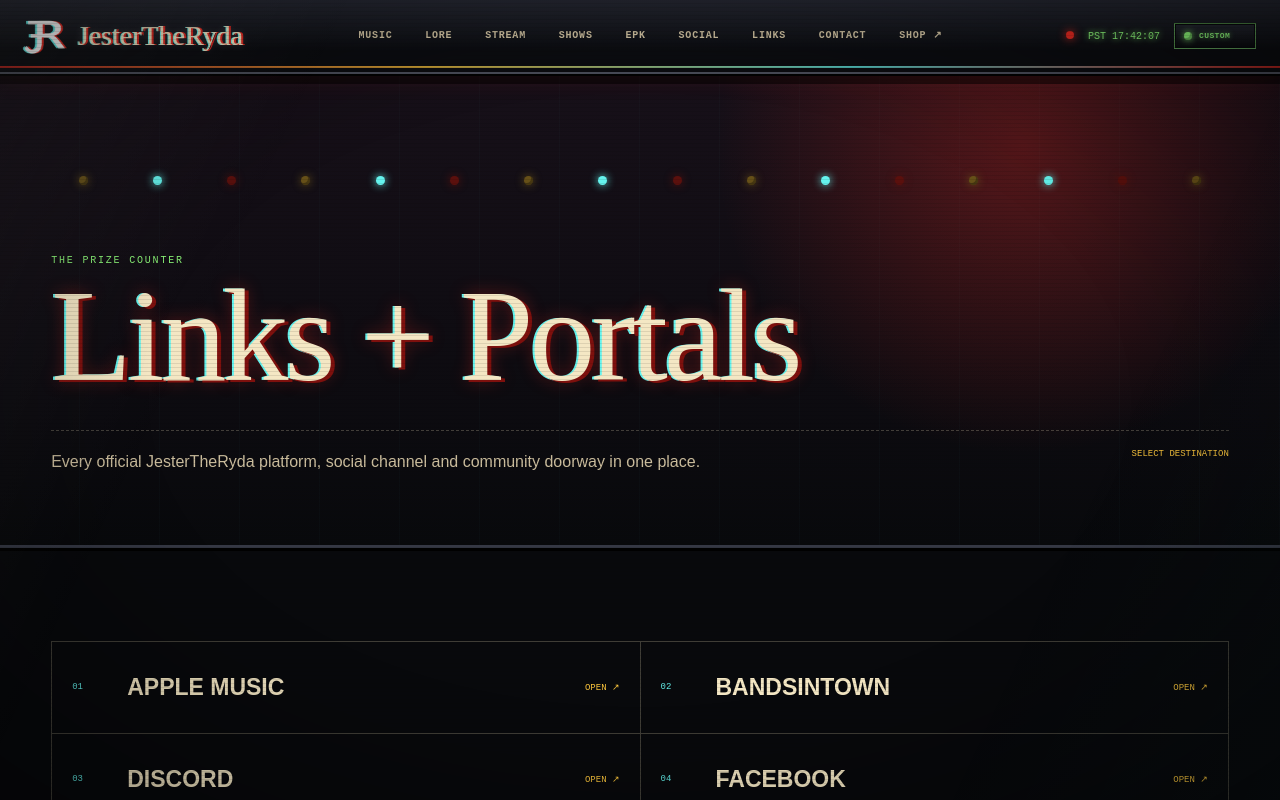
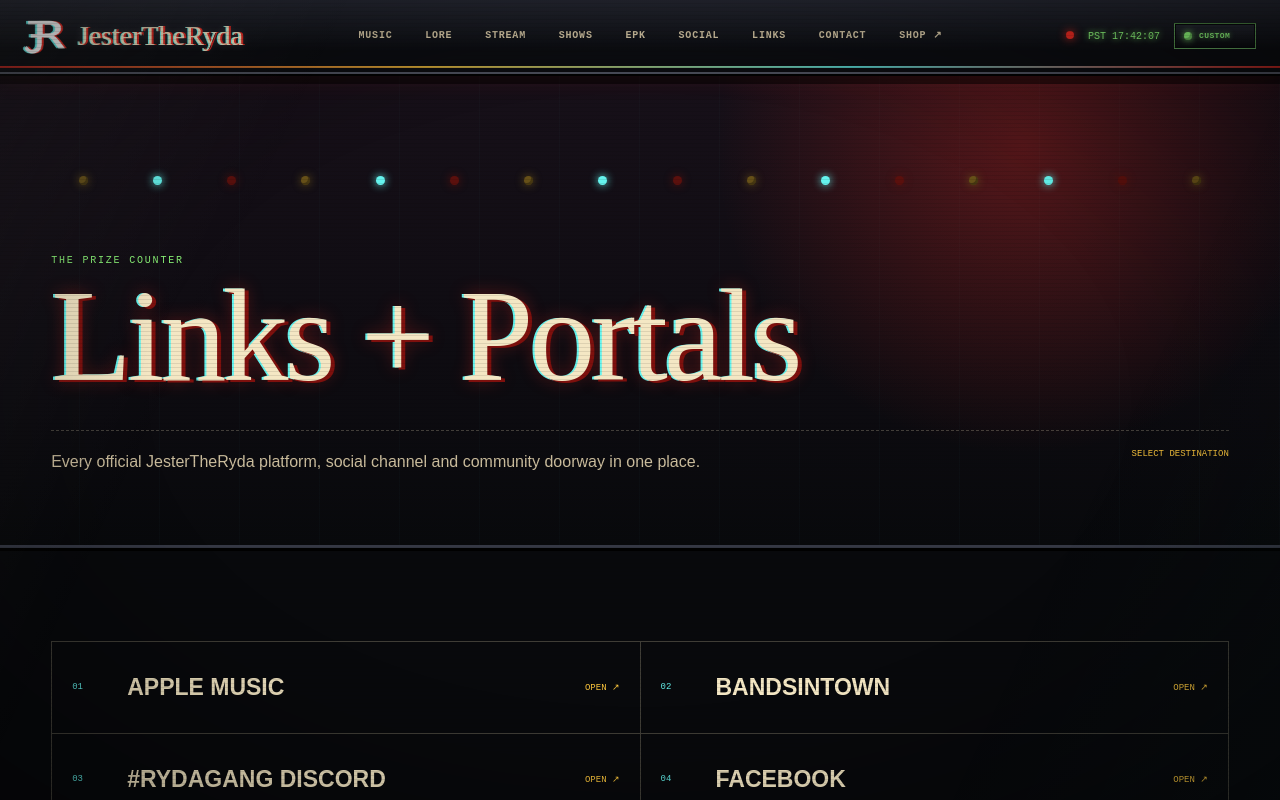
Before and after one commit to HellHarborEntertainment/new.jestertheryda.com, a Next.js app: page /links in a window 1280 px wide. Shown: the top 800 px of the page. Built offline with nearby package versions, Linux system fonts and the light colour scheme.

Commit message:
Add native configurable short-link portals

```diff
--- a/app/components/site-chrome.tsx
+++ b/app/components/site-chrome.tsx
@@ -99,7 +99,6 @@
       <div ref={cursorRef} className="arcade-cursor" aria-hidden="true" />
       <header className="cabinet-header">
         {/* Vinext's development RSC router currently throws during internal Link transitions; a full document navigation is deliberate here. */}
-        {/* eslint-disable-next-line @next/next/no-html-link-for-pages */}
         <a className="cabinet-brand" href="/" aria-label="JesterTheRyda home">
           <img src="/media/jtr-mark.png" alt="" />
           <span className="vampiress">JesterTheRyda</span>
--- a/app/data.ts
+++ b/app/data.ts
@@ -17,22 +17,7 @@
   { title: "Feeding a Beast Called Hate", artist: "Poltergyst", year: "Featured", image: "/media/cover-fabch.webp", href: "https://nav.ThePoltergyst.com/fabch", kind: "FEATURED APPEARANCE", code: "FEAT-06" },
 ];
 
-export const socialLinks = [
-  ["Apple Music", "https://nav.JesterTheRyda.com/apple"],
-  ["Bandsintown", "https://nav.JesterTheRyda.com/bandsintown"],
-  ["Discord", "https://nav.JesterTheRyda.com/discord"],
-  ["Facebook", "https://nav.JesterTheRyda.com/facebook"],
-  ["Instagram", "https://nav.JesterTheRyda.com/instagram"],
-  ["Ko-fi", "https://nav.JesterTheRyda.com/kofi"],
-  ["Reddit", "https://nav.JesterTheRyda.com/reddit"],
-  ["Snapchat", "https://nav.JesterTheRyda.com/snapchat"],
-  ["SoundCloud", "https://nav.JesterTheRyda.com/soundcloud"],
-  ["Spotify", "https://nav.JesterTheRyda.com/spotify"],
-  ["TikTok", "https://nav.JesterTheRyda.com/tiktok"],
-  ["Twitch", "https://nav.JesterTheRyda.com/twitch"],
-  ["X / Twitter", "https://nav.JesterTheRyda.com/twitter"],
-  ["YouTube", "https://nav.JesterTheRyda.com/youtube"],
-];
+export const socialLinks = redirects.map(({ label, slug }) => [label, redirectPath(slug)] as const);
 
 export const biography = [
   "Jordin Bryant, known professionally as JesterTheRyda, is an American actor, director, musician, record producer and voiceover artist from Grays Harbor County, Washington. He is the founder and Chief Executive Officer of Hell Harbor Entertainment. After dropping out of school as a teenager, he devoted himself to learning the crafts he needed to entertain the world on his own terms.",
@@ -40,3 +25,4 @@
   "Beyond music, Jester works in screen acting, voice acting and improvised character performance. His roleplay work across Grand Theft Auto V and Red Dead Redemption 2 communities sharpened his instinct for character voices, live storytelling and worlds that can change in real time.",
   "When he is not recording, acting or producing, he develops private game servers and interactive systems. Underneath the macabre carnival is a lifelong tinkerer: a creator who keeps turning curiosity into another show, another character and another world.",
 ];
+import { redirectPath, redirects } from "./redirects";
--- a/app/links/page.tsx
+++ b/app/links/page.tsx
@@ -2,5 +2,5 @@
 import { socialLinks } from "../data";
 
 export default function LinksPage() {
-  return <main className="subpage"><PageHero eyebrow="THE PRIZE COUNTER" title="Links + Portals" description="Every official JesterTheRyda platform, social channel and community doorway in one place." code="SELECT DESTINATION" /><section className="page-section"><div className="link-cabinet">{socialLinks.map(([name, href], index) => <a href={href} target="_blank" rel="noreferrer" key={name}><span>{String(index + 1).padStart(2, "0")}</span><b>{name}</b><i>OPEN ↗</i></a>)}</div><div className="community-panels"><article><p>OFFICIAL COMMUNITY</p><h2>#RydaGang Discord</h2><span>Behind-the-scenes announcements, hangouts, streams and a direct line to the man in the cap with bells on it.</span><a href="https://nav.JesterTheRyda.com/discord" target="_blank" rel="noreferrer">JOIN THE RYDAGANG ↗</a></article><article><p>BUSINESS COMMUNITY</p><h2>Hell Harbor Discord</h2><span>The public-facing virtual office for Hell Harbor Entertainment, business inquiries and company news.</span><a href="https://hellharbor.com/discord" target="_blank" rel="noreferrer">ENTER HELL HARBOR ↗</a></article></div></section></main>;
+  return <main className="subpage"><PageHero eyebrow="THE PRIZE COUNTER" title="Links + Portals" description="Every official JesterTheRyda platform, social channel and community doorway in one place." code="SELECT DESTINATION" /><section className="page-section"><div className="link-cabinet">{socialLinks.map(([name, href], index) => <a href={href} key={name}><span>{String(index + 1).padStart(2, "0")}</span><b>{name}</b><i>OPEN ↗</i></a>)}</div><div className="community-panels"><article><p>OFFICIAL COMMUNITY</p><h2>#RydaGang Discord</h2><span>Behind-the-scenes announcements, hangouts, streams and a direct line to the man in the cap with bells on it.</span><a href="/discord">JOIN THE RYDAGANG ↗</a></article><article><p>BUSINESS COMMUNITY</p><h2>Hell Harbor Discord</h2><span>The public-facing virtual office for Hell Harbor Entertainment, business inquiries and company news.</span><a href="https://hellharbor.com/discord" target="_blank" rel="noreferrer">ENTER HELL HARBOR ↗</a></article></div></section></main>;
 }
--- a/app/music/page.tsx
+++ b/app/music/page.tsx
@@ -2,5 +2,5 @@
 import ReleaseGrid from "../components/release-grid";
 
 export default function MusicPage() {
-  return <main className="subpage"><PageHero eyebrow="THE RECORD RACK" title="Pick Your Poison" description="The complete JesterTheRyda discography and featured appearances. New releases can be added without rebuilding the attraction." code="GAME MODE // MUSIC" /><section className="page-section"><ReleaseGrid /><div className="streaming-strip"><p>CHOOSE YOUR PLATFORM</p><a href="https://nav.JesterTheRyda.com/spotify" target="_blank" rel="noreferrer">Spotify ↗</a><a href="https://nav.JesterTheRyda.com/apple" target="_blank" rel="noreferrer">Apple Music ↗</a><a href="https://nav.JesterTheRyda.com/soundcloud" target="_blank" rel="noreferrer">SoundCloud ↗</a><a href="https://nav.JesterTheRyda.com/youtube" target="_blank" rel="noreferrer">YouTube ↗</a></div></section></main>;
+  return <main className="subpage"><PageHero eyebrow="THE RECORD RACK" title="Pick Your Poison" description="The complete JesterTheRyda discography and featured appearances. New releases can be added without rebuilding the attraction." code="GAME MODE // MUSIC" /><section className="page-section"><ReleaseGrid /><div className="streaming-strip"><p>CHOOSE YOUR PLATFORM</p><a href="/spotify">Spotify ↗</a><a href="/apple">Apple Music ↗</a><a href="/soundcloud">SoundCloud ↗</a><a href="/youtube">YouTube ↗</a></div></section></main>;
 }
--- a/app/not-found.tsx
+++ b/app/not-found.tsx
@@ -1,4 +1,3 @@
-/* eslint-disable @next/next/no-html-link-for-pages */
 export default function NotFound() {
   return <main className="error-page"><div className="error-code">4<span>0</span>4</div><p>DEVELOPMENT DEMON DETECTED</p><h1>This attraction can&apos;t be found.</h1><span>A development demon will probably fix it soon. Until then, return to the midway.</span><a href="/">CONTINUE? [Y] →</a></main>;
 }
--- /dev/null
+++ b/app/redirects.ts
@@ -0,0 +1,36 @@
+export type RedirectEntry = {
+  slug: string;
+  label: string;
+  destination: string;
+  group: "music" | "social" | "community";
+};
+
+/*
+ * Native Funhouse short links.
+ *
+ * Add or edit one entry, then deploy. The static build generates /{slug}/
+ * automatically, and every on-site link using that slug follows the update.
+ * Slugs must be lowercase, unique, and must not match a real site section.
+ */
+export const redirects = [
+  { slug: "apple", label: "Apple Music", destination: "https://music.apple.com/us/artist/jestertheryda/1637173614", group: "music" },
+  { slug: "bandsintown", label: "Bandsintown", destination: "https://www.bandsintown.com/search?q=JesterTheRyda", group: "music" },
+  { slug: "discord", label: "#RydaGang Discord", destination: "https://discord.com/invite/YswtpUV", group: "community" },
+  { slug: "facebook", label: "Facebook", destination: "https://www.facebook.com/JesterTheRyda", group: "social" },
+  { slug: "instagram", label: "Instagram", destination: "https://www.instagram.com/jestertheryda/", group: "social" },
+  { slug: "kofi", label: "Ko-fi", destination: "https://ko-fi.com/hellharbor", group: "community" },
+  { slug: "reddit", label: "Reddit", destination: "https://www.reddit.com/user/JesterTheRyda/", group: "social" },
+  { slug: "snapchat", label: "Snapchat", destination: "https://www.snapchat.com/add/jestertheryda", group: "social" },
+  { slug: "soundcloud", label: "SoundCloud", destination: "https://soundcloud.com/jestertheryda", group: "music" },
+  { slug: "spotify", label: "Spotify", destination: "https://open.spotify.com/artist/6jhbqdv4AAOMIHio8uyO5b", group: "music" },
+  { slug: "tiktok", label: "TikTok", destination: "https://www.tiktok.com/@jestertheryda", group: "social" },
+  { slug: "twitch", label: "Twitch", destination: "https://www.twitch.tv/jestertheryda", group: "social" },
+  { slug: "twitter", label: "X / Twitter", destination: "https://x.com/JesterTheRyda", group: "social" },
+  { slug: "youtube", label: "YouTube", destination: "https://www.youtube.com/@JesterTheRyda", group: "music" },
+] as const satisfies readonly RedirectEntry[];
+
+export type RedirectSlug = (typeof redirects)[number]["slug"];
+
+export const redirectPath = (slug: RedirectSlug) => `/${slug}`;
+
+export const findRedirect = (slug: string) => redirects.find((entry) => entry.slug === slug);
--- a/app/shows/page.tsx
+++ b/app/shows/page.tsx
@@ -1,5 +1,5 @@
 import PageHero from "../components/page-hero";
 
 export default function ShowsPage() {
-  return <main className="subpage"><PageHero eyebrow="THE BIG TOP" title="Shows + Tickets" description="Live performances, appearances and ticket information. The board updates whenever a new date is announced." code="EVENT BOARD // 00" /><section className="page-section"><div className="empty-marquee"><div className="marquee-bulbs" aria-hidden="true">{Array.from({ length: 14 }, (_, i) => <i key={i} />)}</div><small>UPCOMING JESTERTHERYDA SHOWS</small><h2>No shows scheduled.</h2><p>The stage is dark, not dead. Book the next show or check Bandsintown for new announcements.</p><div><a href="https://nav.JesterTheRyda.com/bandsintown" target="_blank" rel="noreferrer">CHECK BANDSINTOWN ↗</a><a href="https://hellharbor.com/touring-and-tickets.html" target="_blank" rel="noreferrer">TICKETS ↗</a><a href="/contact">BOOK A PERFORMANCE →</a></div></div><div className="booking-copy"><img src="/media/jtr-portrait.webp" alt="JesterTheRyda posing in a RydaGang shirt" /><article><p>LIVE MUSIC BOOKINGS</p><h2>Put the Funhouse on your stage.</h2><span>For live performances, festivals, private appearances and special events, contact the Dab & Stab Records booking department.</span><a href="mailto:booking@DabNStabRecords.com">booking@DabNStabRecords.com ↗</a></article></div></section></main>;
+  return <main className="subpage"><PageHero eyebrow="THE BIG TOP" title="Shows + Tickets" description="Live performances, appearances and ticket information. The board updates whenever a new date is announced." code="EVENT BOARD // 00" /><section className="page-section"><div className="empty-marquee"><div className="marquee-bulbs" aria-hidden="true">{Array.from({ length: 14 }, (_, i) => <i key={i} />)}</div><small>UPCOMING JESTERTHERYDA SHOWS</small><h2>No shows scheduled.</h2><p>The stage is dark, not dead. Book the next show or check Bandsintown for new announcements.</p><div><a href="/bandsintown">CHECK BANDSINTOWN ↗</a><a href="https://hellharbor.com/touring-and-tickets.html" target="_blank" rel="noreferrer">TICKETS ↗</a><a href="/contact">BOOK A PERFORMANCE →</a></div></div><div className="booking-copy"><img src="/media/jtr-portrait.webp" alt="JesterTheRyda posing in a RydaGang shirt" /><article><p>LIVE MUSIC BOOKINGS</p><h2>Put the Funhouse on your stage.</h2><span>For live performances, festivals, private appearances and special events, contact the Dab & Stab Records booking department.</span><a href="mailto:booking@DabNStabRecords.com">booking@DabNStabRecords.com ↗</a></article></div></section></main>;
 }
--- a/app/social/page.tsx
+++ b/app/social/page.tsx
@@ -2,5 +2,5 @@
 import SocialFeed from "../components/social-feed";
 
 export default function SocialPage() {
-  return <main className="subpage"><PageHero eyebrow="THE BARKER'S BOOTH" title="Social Feed" description="Fresh noise from JesterTheRyda across the internet, preserved from the original site's embedded feed." code="NETWORK // X" /><section className="page-section social-page-grid"><div><p className="terminal-label">PUBLIC TRANSMISSION</p><h2>I like talking shit on the internet.</h2><p>Follow the official account for music announcements, live-show notices, project updates and whatever else escapes the Funhouse.</p><a href="https://nav.JesterTheRyda.com/twitter" target="_blank" rel="noreferrer">FOLLOW ON X ↗</a></div><SocialFeed /></section></main>;
+  return <main className="subpage"><PageHero eyebrow="THE BARKER'S BOOTH" title="Social Feed" description="Fresh noise from JesterTheRyda across the internet, preserved from the original site's embedded feed." code="NETWORK // X" /><section className="page-section social-page-grid"><div><p className="terminal-label">PUBLIC TRANSMISSION</p><h2>I like talking shit on the internet.</h2><p>Follow the official account for music announcements, live-show notices, project updates and whatever else escapes the Funhouse.</p><a href="/twitter">FOLLOW ON X ↗</a></div><SocialFeed /></section></main>;
 }
--- a/eslint.config.mjs
+++ b/eslint.config.mjs
@@ -5,6 +5,10 @@
 const eslintConfig = defineConfig([
   ...nextVitals,
   ...nextTs,
+  {
+    // Full-document navigation is deliberate while the current RSC router throws on internal transitions.
+    rules: { "@next/next/no-html-link-for-pages": "off" },
+  },
   // Override default ignores of eslint-config-next.
   globalIgnores([
     // Default ignores of eslint-config-next:
```
Also changed, not shown: app/[slug]/page.tsx (added, +38 -0 lines), app/components/redirect-portal.tsx (added, +37 -0 lines), app/globals.css (+20 -0 lines).
